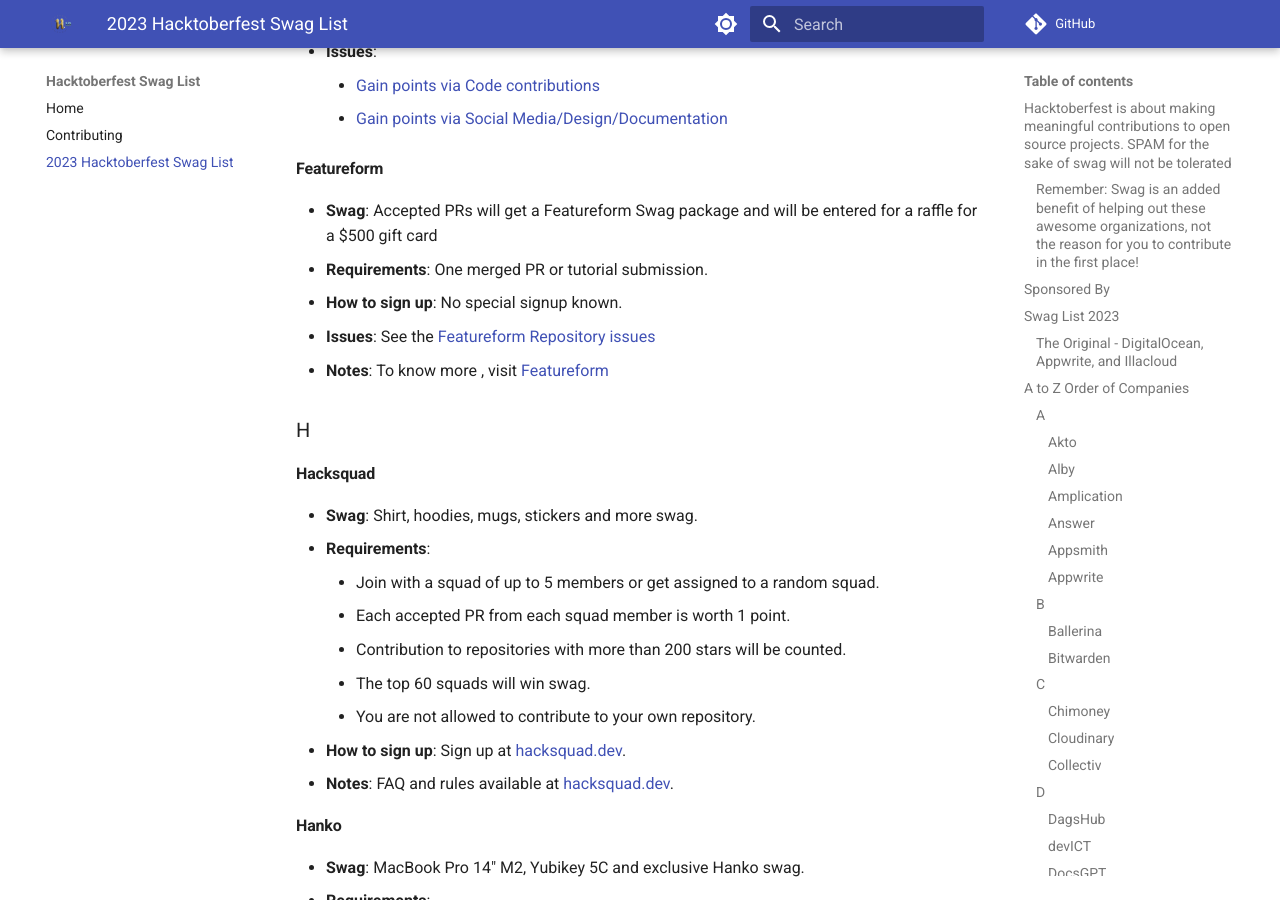
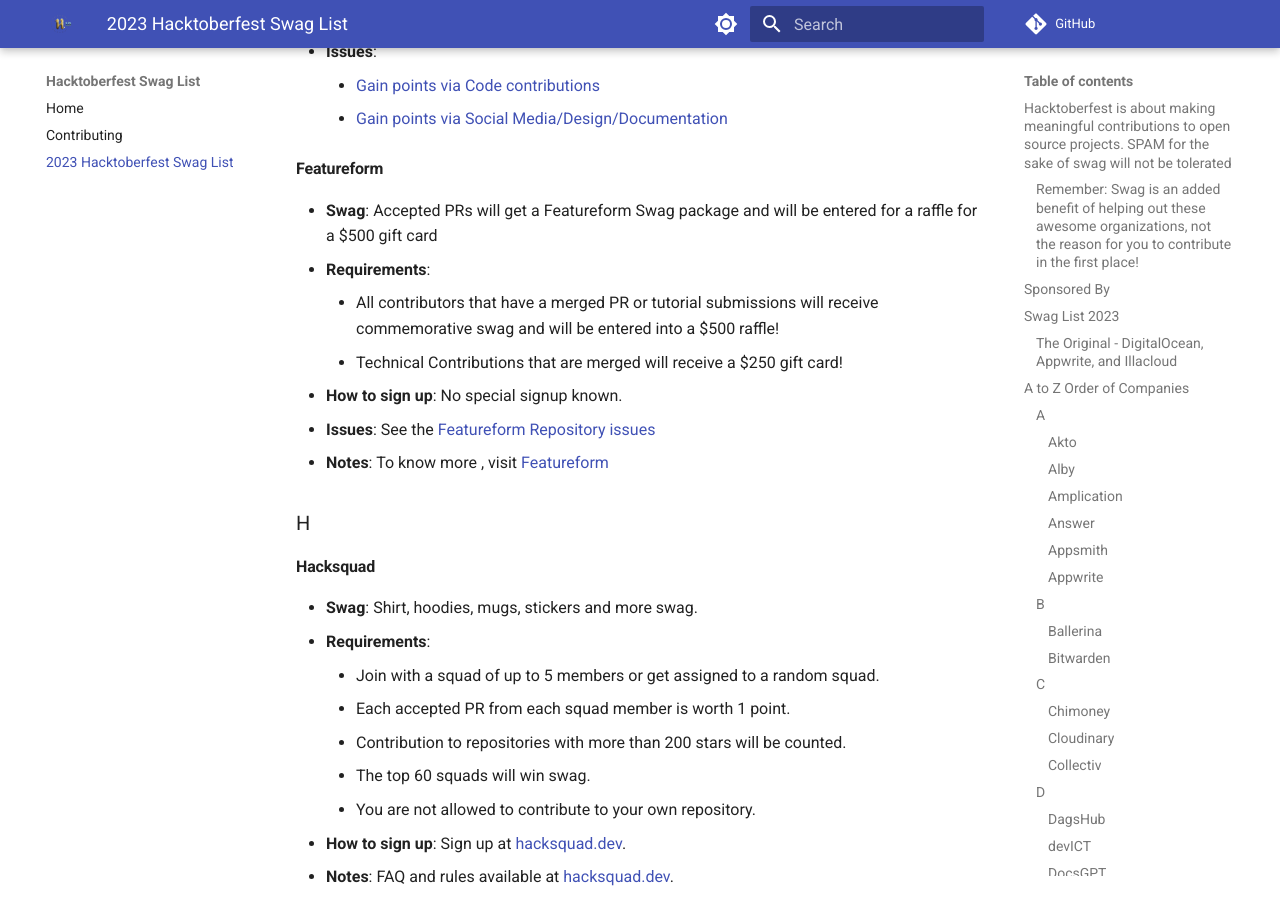
Before and after one commit to crweiner/hacktoberfest-swag-list, an MkDocs documentation site: the page built from docs/list.md, in a window 1280 px wide and 900 px high, scrolled down 6885 px. Built offline with MkDocs 1.6.1 and Material for MkDocs 9.7.7, drawn with Linux system fonts in a browser that asks for light colours; plug-ins that fetch from the network failed and are left out; comment, search, counter and statistics services are not loaded.

Commit message:
Updated the requirements

```diff
--- a/docs/list.md
+++ b/docs/list.md
@@ -226,7 +226,9 @@
 #### **Featureform**
 
 - **Swag**: Accepted PRs will get a Featureform Swag package and will be entered for a raffle for a $500 gift card
-- **Requirements**: One merged PR or tutorial submission.
+- **Requirements**:
+    - All contributors that have a merged PR or tutorial submissions will receive commemorative swag and will be entered into a $500 raffle!
+    - Technical Contributions that are merged will receive a $250 gift card!
 - **How to sign up**: No special signup known.
 - **Issues**: See the [Featureform Repository issues](https://github.com/featureform/featureform/issues)
 - **Notes**: To know more , visit [Featureform](https://www.featureform.com/hacktoberfest-2023)
```
